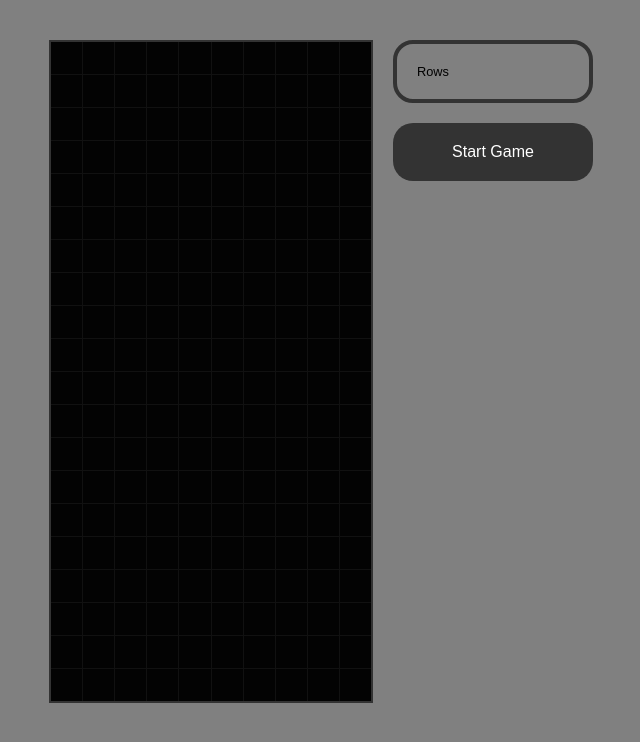
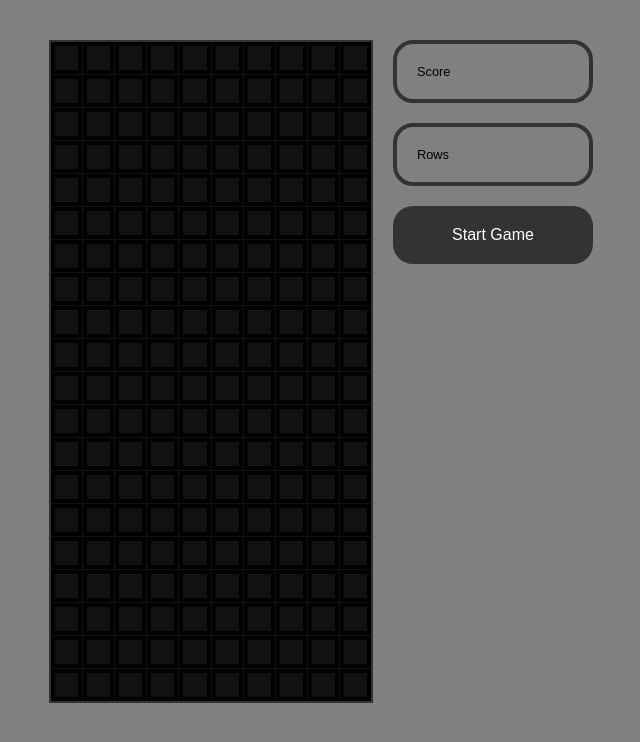
Before and after one commit to hyun12345/tetris-js, a React (Create React App) app in the folder react-js/: page / in a window 1280 px wide. Shown: the top 742 px of the page, without its empty margins (141-781 px from the left). Built offline with nearby package versions, Linux system fonts and the light colour scheme.

Commit message:
*creating hooks (useCanvas, useGameStatus, useInterval, usePlayer) *setting hooks (useCanvas, usePlayer) *update tetrominos.js :creating BLOCK, COLOR, randomColor())

```diff
--- a/react-js/src/components/Cell.js
+++ b/react-js/src/components/Cell.js
@@ -1,9 +1,9 @@
 import React from 'react';
 import { StyledCell } from './styles/StyledCell';
-import { TETROMINOS } from '../tetrominos';;
+import { randomColor } from '../tetrominos';;
 
-const Cell = ({type}) => (
-    <StyledCell type={type} color={TETROMINOS[type].color} />
+const Cell = () => (
+    <StyledCell color={randomColor()} />
 )
 
 export default Cell;
--- a/react-js/src/components/Tetris.js
+++ b/react-js/src/components/Tetris.js
@@ -1,21 +1,39 @@
-import React from 'react';
+import React, { useState } from 'react';
 
-import {createCanvas} from '../settingGame';
+// styled-components
 import { StyledTetrisWrapper, StyledTetris } from './styles/StyledTetris';
 
+// custon hooks
+import { usePlayer } from '../hooks/usePlayer';
+import { useCanvas } from '../hooks/useCanvas';
+
+// components
 import Canvas from './Canvas';
 import Display from './Display';
 import StartButton from './StartButton';
 
 const Tetris = () => {
+    const [dropTime, setDropTime] = useState(null);
+    const [gameOver, setGameOver] = useState(false);
+
+    const [player] = usePlayer();
+    const [canvas, setCanvas] = useCanvas(player);
+
+    console.log('re-render');
+
     return (
         <StyledTetrisWrapper>
             <StyledTetris>
-                <Canvas canvas={createCanvas()} />
+                <Canvas canvas={canvas} />
                 <aside>
-                    <div>
-                        <Display text="Rows" />
-                    </div>
+                    {gameOver ? (
+                        <Display gameOver={gameOver} text="Game Over" />
+                    ): (
+                        <div>
+                            <Display text="Score" />
+                            <Display text="Rows" />
+                        </div>
+                    )}
                     <StartButton />
                 </aside>
             </StyledTetris>
--- /dev/null
+++ b/react-js/src/hooks/useCanvas.js
@@ -0,0 +1,8 @@
+import { useState } from 'react';
+import { createCanvas } from '../settingGame';
+
+export const useCanvas = () => {
+    const[canvas, setCanvas] = useState(createCanvas());
+
+    return [canvas, setCanvas];
+}
--- /dev/null
+++ b/react-js/src/hooks/usePlayer.js
@@ -0,0 +1,12 @@
+import { useState } from 'react';
+import { BLOCK } from '../tetrominos';
+
+export const usePlayer = () => {
+    const[player, setPlayer] = useState({
+        pos: {x:0, y:0},
+        tetromino: BLOCK,
+        collided: false
+    });
+
+    return [player];
+}
--- a/react-js/src/tetrominos.js
+++ b/react-js/src/tetrominos.js
@@ -1,3 +1,17 @@
+export const BLOCK = [
+    ['O', 'O'],
+    ['O', 'O'],
+]
+
+export const COLORS = [
+    'rgb(199, 82, 82)',
+    'rgb(233, 174, 43)',
+    'rgb(105, 155, 55)',
+    'rgb(53, 135, 145)',
+    'rgb(49, 95, 151)',
+    'rgb(102, 86, 167)'
+]
+
 export const TETROMINOS = {
     0:{shape:[[0]], color:'0, 0, 0'},
     O:{
@@ -9,6 +23,8 @@ export const TETROMINOS = {
     }
 }
 
-export const Tetromino = () => {
-    return TETROMINOS['O'];
+
+export const randomColor = () => {
+    const color = COLORS[Math.floor(Math.random() * COLORS.length)];
+    return color;
 }
```
Also changed, not shown: react-js/src/hooks/useGameStatus.js (added), react-js/src/hooks/useInterval.js (added).
